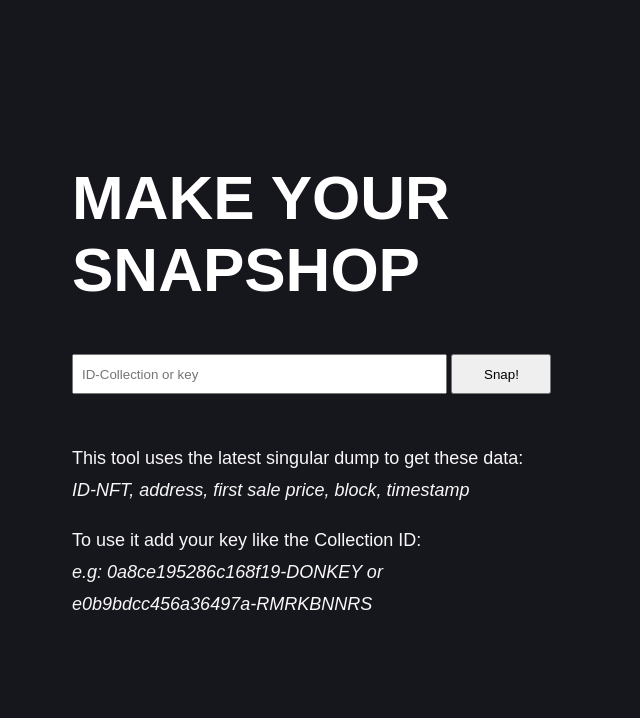
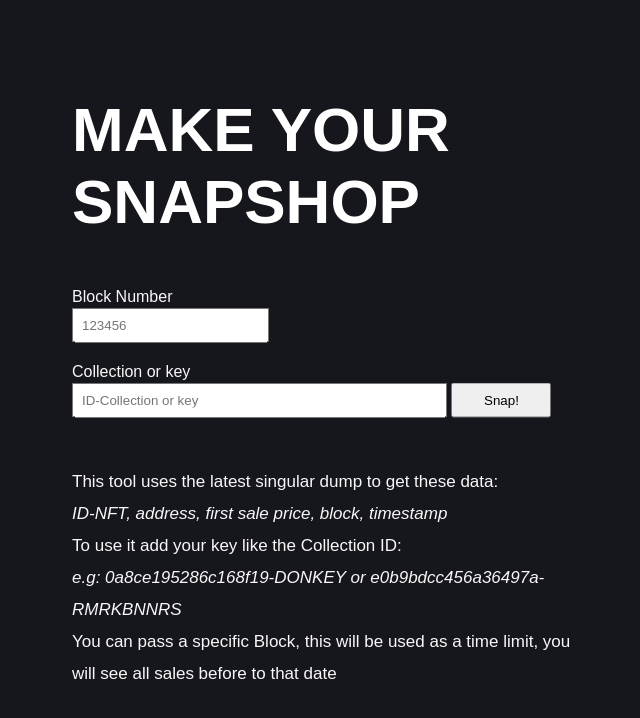
Before and after one commit to MarcooRo/remark-snapshot-tools, a website: page index.html in a window 1280 px wide. Shown: the whole page, without its empty margins (318-958 px from the left). Drawn offline with Linux system fonts and the light colour scheme.

Commit message:
add block input

```diff
--- a/index.html
+++ b/index.html
@@ -38,22 +38,29 @@
 
     .nftId {
         width: 75%;
-        height: 40px;
+        height: 35px;
         padding: 0.25rem 0.5rem;
     }
-
+    .blockLimit{
+        height: 35px;
+        padding: 0.25rem 0.5rem;
+    }
     .snap {
         width: 20%;
-        height: 40px;
+        height: 35px;
         cursor: pointer;
     }
-
     p {
         color: #f8f8f8;
         font-family: 'arial', sans-serif;
-        font-size: 18px;
+        font-size: 17px;
         font-weight: 500;
         line-height: 32px;
+    }
+    span{
+        color: #f8f8f8;
+        font-family: 'arial', sans-serif;
+        line-height: 22px;
     }
 
     #waitDiv {
@@ -65,6 +72,10 @@
     <div class='central'>
         <h1>Make your Snapshop</h1>
         <form method="POST" class="nft-form">
+            <span>Block Number</span><br>
+            <input type='number' nome='blockLimit' id='blockLimit' class='blockLimit' placeholder='123456'><br>
+            <br>
+            <span>Collection or key</span><br>
             <input class="nftId" type="text" name="nftId" id="nftId" placeholder='ID-Collection or key'>
             <button onclick="waitDiv()" class="snap" type="submit">Snap!</button>
             <div id="waitDiv">
@@ -78,11 +89,10 @@
         </form>
         <p>
             This tool uses the latest singular dump to get these data:<br>
-            <i>ID-NFT, address, first sale price, block, timestamp</i>
-        </p>
-        <p>
+            <i>ID-NFT, address, first sale price, block, timestamp</i><br>
             To use it add your key like the Collection ID:<br>
-            <i>e.g: 0a8ce195286c168f19-DONKEY or e0b9bdcc456a36497a-RMRKBNNRS</i>
+            <i>e.g: 0a8ce195286c168f19-DONKEY or e0b9bdcc456a36497a-RMRKBNNRS</i><br>
+            You can pass a specific Block, this will be used as a time limit, you will see all sales before to that date
         </p>
     </div>
     <script>
```
Also changed, not shown: Main.js (+6 -3 lines).
